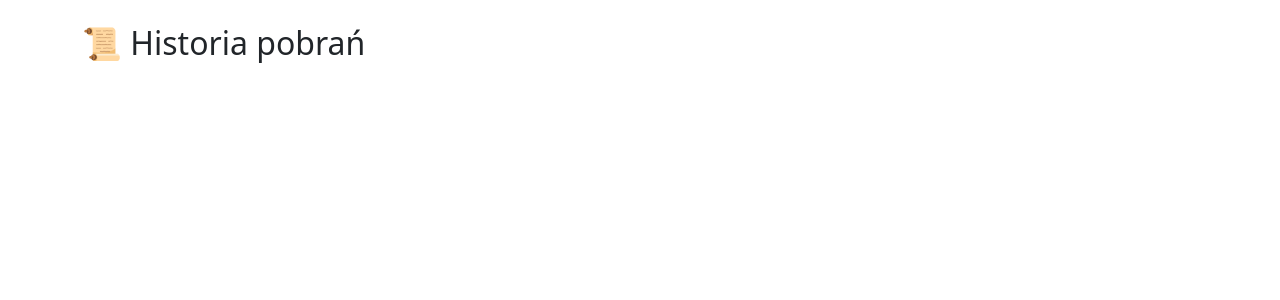
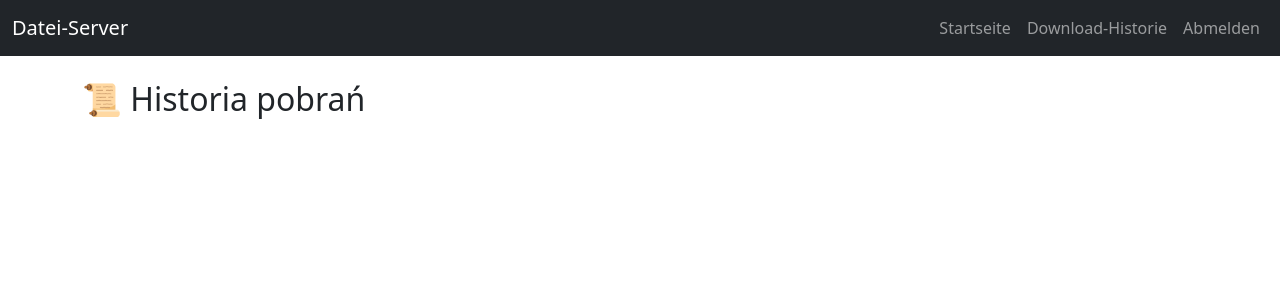
Before and after one commit to Kitanga84/Serwer, a Flask app: page /download_history in a window 1280 px wide. Shown: the top 300 px of the page. Run offline with Flask 3, Linux system fonts and the light colour scheme; a user stored in the database is signed in.

Commit message:
Update base.html

```diff
--- a/templates/base.html
+++ b/templates/base.html
@@ -1,18 +1,46 @@
 <!DOCTYPE html>
-<html lang="pl">
+<html lang="de">
 <head>
-    <meta charset="UTF-8">
-    <title>{% block title %}Panel{% endblock %}</title>
-    <link href="https://cdn.jsdelivr.net/npm/bootstrap@5.3.2/dist/css/bootstrap.min.css" rel="stylesheet">
+    <meta charset="UTF-8" />
+    <meta name="viewport" content="width=device-width, initial-scale=1" />
+    <title>{% block title %}Datei-Server{% endblock %}</title>
+    <link href="https://cdn.jsdelivr.net/npm/bootstrap@5.3.0/dist/css/bootstrap.min.css" rel="stylesheet" />
 </head>
-<body class="p-4">
-    <div class="container">
-        {% with messages = get_flashed_messages() %}
-            {% if messages %}
-                <div class="alert alert-info">{{ messages[0] }}</div>
-            {% endif %}
-        {% endwith %}
-        {% block content %}{% endblock %}
+<body>
+<nav class="navbar navbar-expand-lg navbar-dark bg-dark mb-4">
+  <div class="container-fluid">
+    <a class="navbar-brand" href="{{ url_for('index') }}">Datei-Server</a>
+    <button class="navbar-toggler" type="button" data-bs-toggle="collapse" data-bs-target="#navbarNav"
+      aria-controls="navbarNav" aria-expanded="false" aria-label="Navigation umschalten">
+      <span class="navbar-toggler-icon"></span>
+    </button>
+    <div class="collapse navbar-collapse" id="navbarNav">
+      <ul class="navbar-nav ms-auto">
+        {% if session.get('username') %}
+        <li class="nav-item"><a class="nav-link" href="{{ url_for('index') }}">Startseite</a></li>
+        <li class="nav-item"><a class="nav-link" href="{{ url_for('download_history') }}">Download-Historie</a></li>
+        <li class="nav-item"><a class="nav-link" href="{{ url_for('logout') }}">Abmelden</a></li>
+        {% else %}
+        <li class="nav-item"><a class="nav-link" href="{{ url_for('login') }}">Anmelden</a></li>
+        <li class="nav-item"><a class="nav-link" href="{{ url_for('register') }}">Registrieren</a></li>
+        {% endif %}
+      </ul>
     </div>
+  </div>
+</nav>
+<div class="container">
+    {% with messages = get_flashed_messages(with_categories=true) %}
+      {% if messages %}
+        {% for category, message in messages %}
+          <div class="alert alert-{{ category }} alert-dismissible fade show" role="alert">
+            {{ message }}
+            <button type="button" class="btn-close" data-bs-dismiss="alert" aria-label="Schließen"></button>
+          </div>
+        {% endfor %}
+      {% endif %}
+    {% endwith %}
+    {% block content %}{% endblock %}
+</div>
+<script src="https://cdn.jsdelivr.net/npm/bootstrap@5.3.0/dist/js/bootstrap.bundle.min.js"></script>
 </body>
 </html>
```
